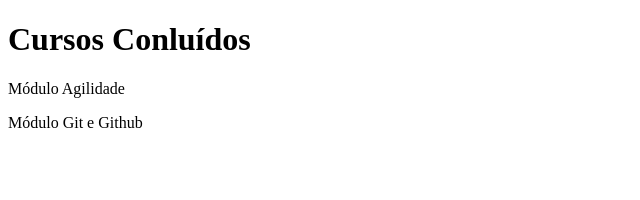
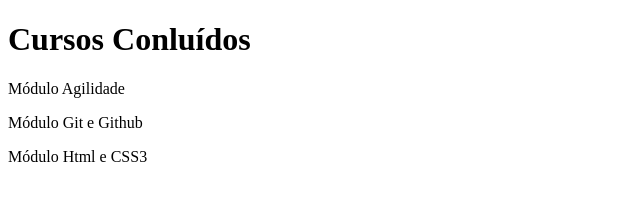
Before and after one commit to joaoatreto27/atividade-git-github, a plain HTML site: page index.html in a window 1280 px wide. Shown: the whole page, without its empty margins (0-640 px from the left). Drawn offline with Linux system fonts and the light colour scheme.

Commit message:
Adicionando curso Html CSS

```diff
--- a/index.html
+++ b/index.html
@@ -8,5 +8,6 @@
     <h1>Cursos Conluídos</h1>
     <p>Módulo Agilidade</p>
     <p>Módulo Git e Github</p>
+    <p>Módulo Html e CSS3</p>
 </body>
 </html>
```
